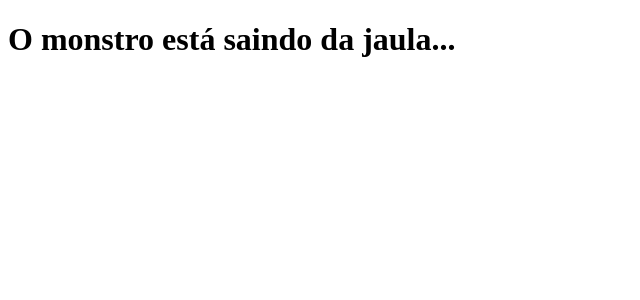
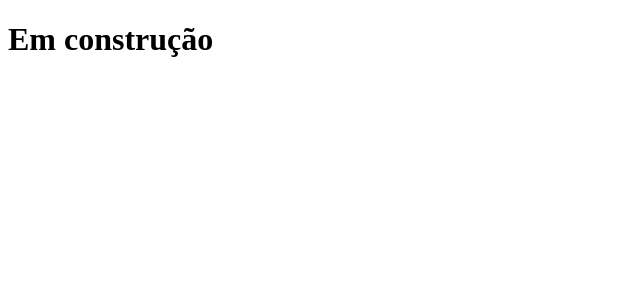
Before and after one commit to leosbarai/clone-tabnews, a Next.js app: page / in a window 1280 px wide. Shown: the top 300 px of the page, without its empty margins (0-640 px from the left). Built offline with nearby package versions, Linux system fonts and the light colour scheme.

Commit message:
atualização da página

```diff
--- a/pages/index.js
+++ b/pages/index.js
@@ -1,5 +1,5 @@
 function Home() {
-  return <h1>O monstro está saindo da jaula...</h1>;
+  return <h1>Em construção</h1>;
 }
 
 export default Home;
```
